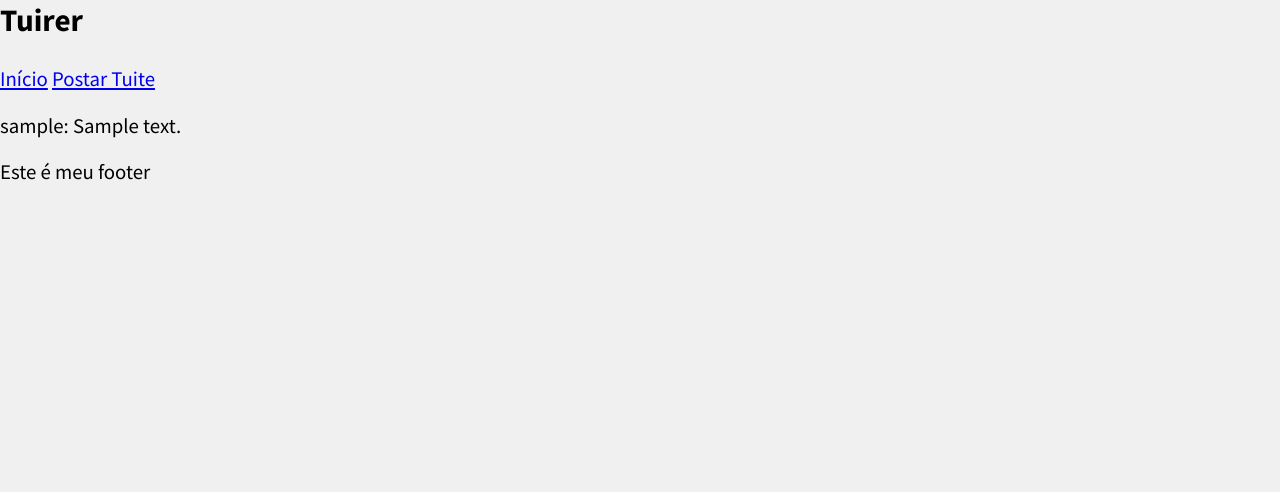
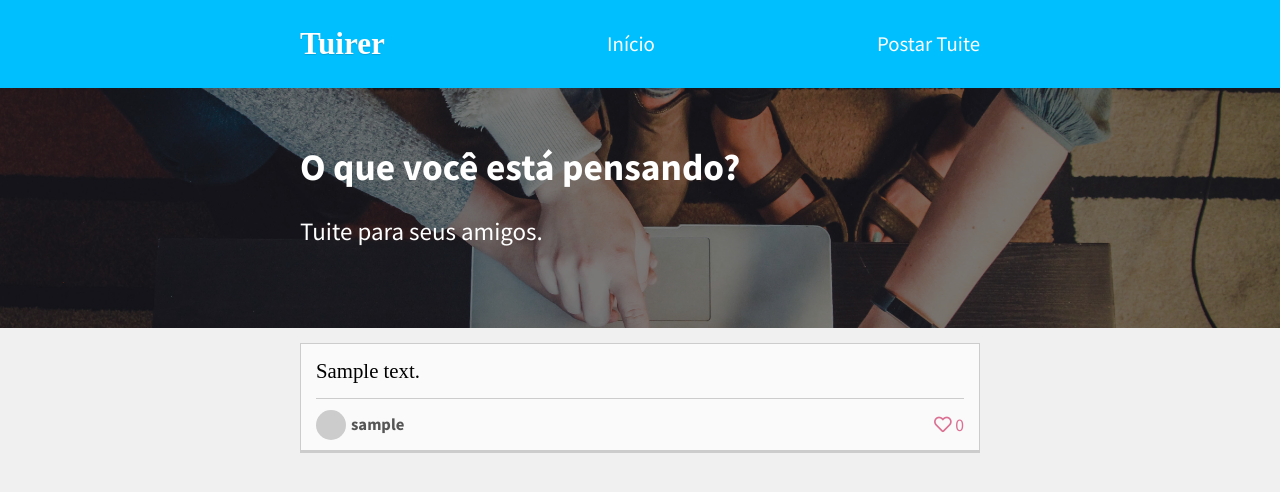
Before and after one commit to vanessa/building-tuirer, a Django app: page / in a window 1280 px wide. Shown: the top 492 px of the page. Run offline with Django 3.2, Linux system fonts and the light colour scheme; tables that the repository leaves empty hold one stand-in row (values such as "Sample post"); some libraries are stand-ins or nearby versions.

Commit message:
Refatoração do estilo

```diff
--- a/static/css/style.css
+++ b/static/css/style.css
@@ -12,13 +12,176 @@ body {
 }
 
 .message {
-    padding: 5px;
+    padding: 5px 10px;
     margin: 10px 0;
-    background: limegreen;
-    color: #333;
+    background: cornflowerblue;
+    color: #fff;
     font-size: .8em;
+    border-radius: 3px;
+}
+
+.tuirer-container {
+    margin: 0 auto;
+}
+
+nav {
+    display: flex;
+    align-items: center;
+    justify-content: space-between;
+    background: deepskyblue;
+}
+
+nav h1 {
+    font-family: serif;
+    color: #fff;
+    text-shadow: 0 1px 1px rgba(0,0,0,.15);
+}
+
+nav a {
+    text-decoration: none;
+    color: #fff;
+}
+
+nav a:hover {
+    text-decoration: underline;
+}
+
+nav, .tuites-home {
+    padding: 0 300px;
+    margin: 0 auto;
+}
+
+input[type="submit"] {
+    background: #a1a1a1;
+    padding: 5px 15px;
+    font-size: 1.1em;
+    border: 0;
+    font-family: inherit;
+    cursor: pointer;
+    color: #fff;
+}
+
+input[type="submit"]:hover {
+    background: #8a8a8a;
 }
 
 .post-tuite-field {
+    padding: 5px 10px;
+    font-size: 1.2em;
+    font-family: inherit;
+    display: block;
+    margin-bottom: 10px;
+}
+
+.card {
+    background: #fafafa;
+    padding: 10px 15px;
+    border: 1px solid #ccc;
+    border-bottom-width: 3px;
+    margin-bottom: 10px;
+    transition: all .1s ease-in-out;
+}
+
+.card > a {
+    text-decoration: none;
+    color: inherit;
+}
+
+.card:hover {
+    cursor: pointer;
+    transform: translateY(-1px);
+}
+
+.card p {
+    margin: 0 0 5px;
+}
+
+.card hr {
     border: 0;
+    border-bottom: 1px solid #ccc;
 }
+
+.card .content {
+    padding: 5px 0;
+    font-family: serif;
+}
+
+.card .author {
+    font-size: .8em;
+    font-weight: bold;
+    color: #555;
+    text-decoration: none;
+    text-align: left;
+    display: flex;
+    align-items: center;
+}
+
+.card .author:hover {
+    text-decoration: underline;
+}
+
+.card .author .author-avatar {
+    width: 30px;
+    height: 30px;
+    background-color: #ccc;
+    border-radius: 50%;
+    margin-right: 5px;
+}
+
+.card .author-and-likes {
+    display: flex;
+    align-items: center;
+    justify-content: space-between;
+}
+
+.card .author-and-likes .likes {
+    font-size: .85em;
+    color: palevioletred;
+}
+
+.site-hero {
+    padding: 20px 300px;
+    min-height: 200px;
+    background-image: url('../img/tuiting.jpg');
+    background-size: cover;
+    background-position: center;
+    display: flex;
+    align-items: flex-start;
+    justify-content: center;
+    flex-flow: column nowrap;
+    font-size: 1.2em;
+    color: #fff;
+    position: relative;
+    margin-bottom: 15px;
+}
+
+.site-hero h2 {
+    margin: 0 0 5px;
+}
+
+.site-hero .overlay {
+    z-index: 1;
+    position: absolute;
+    width: 100%;
+    height: 100%;
+    top: 0;
+    left: 0;
+    background: rgba(0,0,0,.5);
+}
+
+.site-hero .content {
+    z-index: 2;
+}
+
+.post-tuite-container {
+    width: 800px;
+    margin: 15px auto;
+}
+
+.post-tuite-container input {
+    width: 100%;
+}
+
+.post-tuite-container input[type="text"] {
+    outline: 2px solid deepskyblue;
+}
--- a/templates/base.html
+++ b/templates/base.html
@@ -6,15 +6,12 @@
         <link rel="stylesheet" type="text/css" href="{% static 'css/style.css' %}">
     </head>
     <body>
-        <h2>Tuirer</h2>
-        {% include 'includes/menu.html' %}
-        <p>
+        <div class="tuirer-container">
+            {% include 'includes/menu.html' %}
             {% block body %}
             Hello.
             {% endblock %}
-        </p>
-        <footer>
-            {% block footer %}Este é meu footer{% endblock %}
-        </footer>
+        </div>
+        <link rel="stylesheet" href="https://use.fontawesome.com/releases/v5.2.0/css/all.css" integrity="sha384-hWVjflwFxL6sNzntih27bfxkr27PmbbK/iSvJ+a4+0owXq79v+lsFkW54bOGbiDQ" crossorigin="anonymous">
     </body>
 </html>
--- a/templates/home.html
+++ b/templates/home.html
@@ -1,9 +1,16 @@
 {% extends 'base.html' %}
 
 {% block body %}
-    {% for tuite in tuites %}
-        <div>
-            {{ tuite.author }}: {{ tuite.content }}
+    <div class="site-hero">
+        <div class="overlay"></div>
+        <div class="content">
+            <h2>O que você está pensando?</h2>
+            <p>Tuite para seus amigos.</p>
         </div>
-    {% endfor %}
+    </div>
+    <div class="tuites-home">
+        {% for tuite in tuites %}
+            {% include 'includes/card.html' %}
+        {% endfor %}
+    </div>
 {% endblock %}
--- a/templates/includes/card.html
+++ b/templates/includes/card.html
@@ -1,4 +1,15 @@
 <div class="card">
-    <p>{{ content }}</p>
-    <p>autor: {{ author }}</p>
+    <p class="content">{{ tuite.content }}</p>
+    <hr>
+    <div class="author-and-likes">
+        <a href="#" class="author"> <!-- Adiciona link para o perfil do usuário -->
+            <div class="author-avatar" style="background-image: url('{{ tuite.author.picture.url }}');"></div>
+            {{ tuite.author }}
+        </a>
+        <div class="likes" onClick="alert('Cenas dos próximos capítulos');">
+            <i class="far fa-heart"></i>
+            0
+        </div>
+    </div>
+    </a>
 </div>
--- a/templates/includes/menu.html
+++ b/templates/includes/menu.html
@@ -1,4 +1,5 @@
 <nav>
+    <h1>Tuirer</h1>
     <a href="{% url 'index' %}">Início</a>
     <a href="{% url 'post_tuite' %}">Postar Tuite</a>
 </nav>
--- a/tuites/forms.py
+++ b/tuites/forms.py
@@ -12,7 +12,7 @@ class PostTuiteForm(forms.ModelForm):
         super().__init__(*args, **kwargs)
         self.fields['author'].initial = self.initial['user'].id
         self.fields['author'].widget = forms.HiddenInput()
-        self.fields['content'].help_text='Digite o que você está pensando'
+        self.fields['content'].label = 'O que você está pensando?'
 
     def clean(self):
         cleaned_data = super().clean()
```
Also changed, not shown: templates/post_tuite.html (+2 -6 lines), static/img/tuiting.jpg (added).
